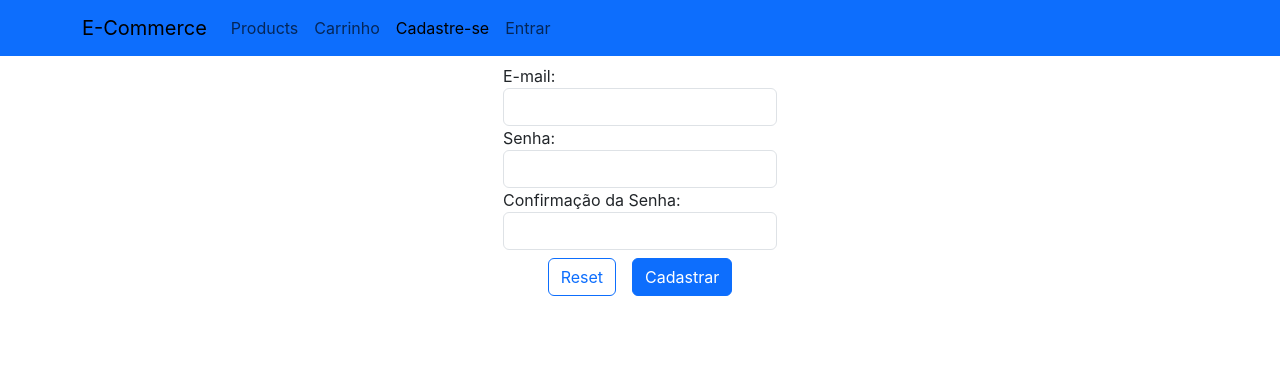
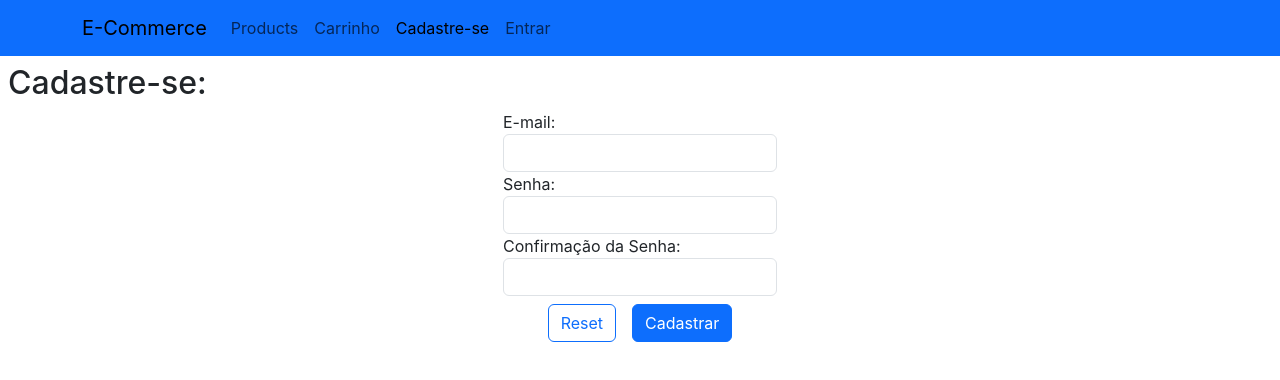
Before and after one commit to vitor-msp/e-commerce, a React (Create React App) app in the folder frontend/: page /signup in a window 1280 px wide. Shown: the top 380 px of the page. Built offline with nearby package versions, Linux system fonts and the light colour scheme; no server answers.

Commit message:
feat(design): formatted signin and signup

```diff
--- a/frontend/src/pages/SignIn.tsx
+++ b/frontend/src/pages/SignIn.tsx
@@ -50,6 +50,8 @@ export const SignIn = () => {
   return (
     <>
       <Navbar />
+      <div>
+        <h2 className="mx-2">Acesse sua conta:</h2>
         <form
           action=""
           className="d-flex flex-column jusify-content-center"
@@ -90,6 +92,7 @@ export const SignIn = () => {
             />
           </div>
         </form>
+      </div>
     </>
   );
 };
--- a/frontend/src/pages/SignUp.tsx
+++ b/frontend/src/pages/SignUp.tsx
@@ -50,6 +50,8 @@ export const SignUp = () => {
   return (
     <>
       <Navbar />
+      <div>
+        <h2 className="mx-2">Cadastre-se:</h2>
         <form
           action=""
           onSubmit={signUp}
@@ -101,6 +103,7 @@ export const SignUp = () => {
             />
           </div>
         </form>
+      </div>
     </>
   );
 };
```
Lines whose indentation alone changed are shown as unchanged.
